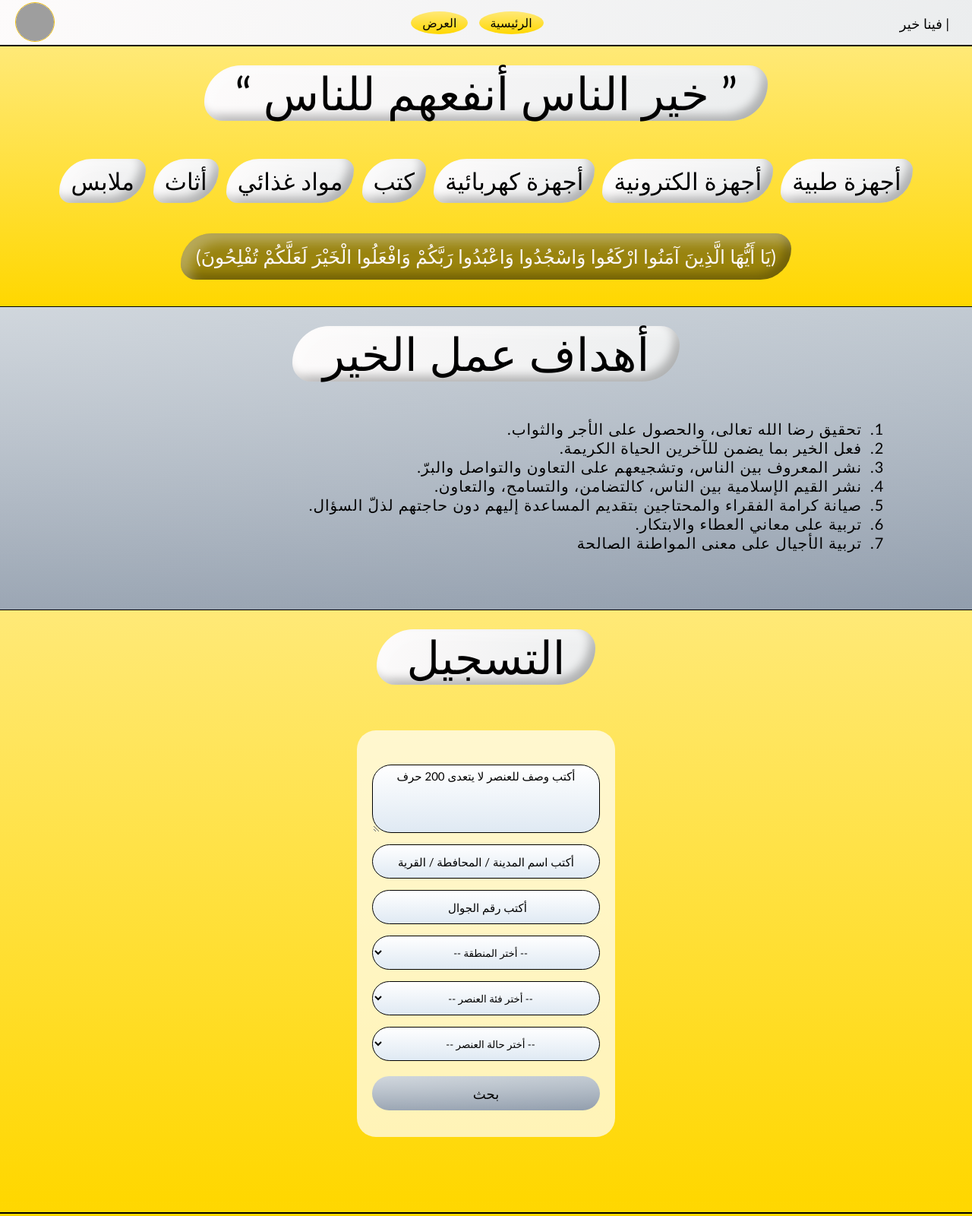
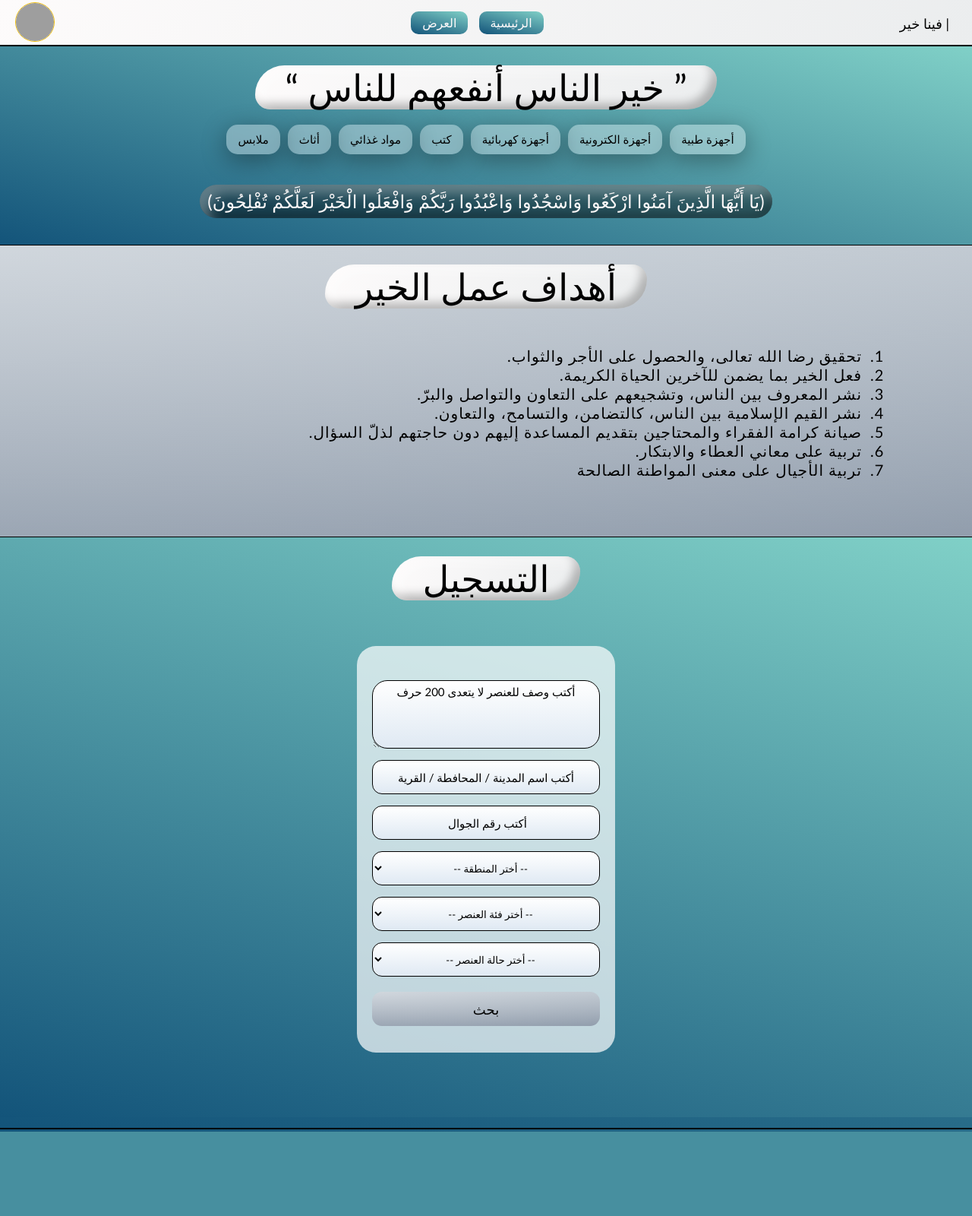
Before and after one commit to hus7sam/w, a PHP site: page / in a window 1280 px wide. Shown: the whole page at 76% size. After the commit the page ends 1489 px from the top, so only its background shows below. Run offline with PHP 8.4, Linux system fonts and the light colour scheme; grey boxes are pictures that could not be loaded.

Commit message:
css sort1

```diff
--- a/style.css
+++ b/style.css
@@ -5,13 +5,14 @@
     font-family: calibri;
     font-weight: normal;
     /*font-family: "Source Sans Pro", "Arial", sans-serif;*/
+    z-index: 10000;
+}
+body {
+    background-image: linear-gradient(135deg, #f5f7fa 0%, #c3cfe2 100%);
+
+    background-image: linear-gradient(15deg, #13547a 0%, #80d0c7 100%);
 
 }
-body{
-    background-image: linear-gradient(to top, #FFD700 0%, #ffe977 100%);
-
-}
-
 .logo
 {
     width: 32px;
@@ -71,10 +72,10 @@ body
 
     display: inline-block;
     margin: 15px auto 0px 10px;  padding: 5px 15px ;
-    background-image: linear-gradient(to top, #FFD700 0%, #ffe977 100%);
-    border-radius: 50%;
+    background-image: linear-gradient(15deg, #13547a 0%, #80d0c7 100%);
+    border-radius: 10px;
     height: fit-content;  width: fit-content;
-    text-align:center; text-decoration: none ; COLOR:black ;
+    text-align:center; text-decoration: none ; COLOR:snow ;
 
 }
 
@@ -91,7 +92,7 @@ body
 {     /* start header */
     display: block;
     /*background-image: linear-gradient(120deg, #ffd700 85%,#fffefc 10%, gold 100%);*/
-    background-image: linear-gradient(to top, #FFD700 0%, #ffe977 100%);
+    background-image: linear-gradient(15deg, #13547a 0%, #80d0c7 100%);
     text-align: center;  color: #f5f1f3;
     width: 100%;   height: fit-content;
     margin: auto auto;   padding: 25px 0;
@@ -105,7 +106,7 @@ body
     display: inline-block;
     height: fit-content;    width: fit-content; width: -moz-fit-content;
     display: block;
-    color: black; text-align: center; font-size: 85px;
+    color: black; text-align: center; font-size: 300%;
     background-image: linear-gradient(120deg, #fdfbfb 0%, #ebedee 100%);
     border-radius: 6pc 3pc;
     margin: auto auto ;     padding: 0 40px ;
@@ -126,10 +127,10 @@ body
 .head h2
 {
     display: block;
-    color: #fcf8f8;      text-align: center;     font-size: 30px;
-    margin: 40px auto 10px; padding: 15px 20px ;
+    color: #fcf8f8;      text-align: center;     font-size: 150%;
+    margin: 40px auto 10px; padding: 7px 10px ;
     height: fit-content;    width: fit-content; width: -moz-fit-content;
-    border-radius: 6pc 3pc;
+    border-radius: 2pc ;
     background-color: rgba(2, 2, 2, 0.4);
     box-shadow:
             12px 12px 16px 0 rgba(255, 255, 255, 0.3) inset,
@@ -138,26 +139,28 @@ body
 
 .head a
 {  /* start links  of header */
+    position: center;
     width: fit-content;     height: fit-content;
     display: inline-block;
     text-decoration: none;  color: black; text-align: center;
-    background-image: linear-gradient(120deg, #fdfbfb 0%, #ebedee 100%);
-    margin: 50px 3px 0 ;
-    padding: 10px 15px;
-    /*border: 1px dashed #0a0a0a;*/
-    border-radius: 3pc 1pc;
-    font-size: 30px; white-space: normal;
-    shape-outside: circle(50%);
-    box-shadow:
-            12px 12px 16px 0 rgba(255, 255, 255, 0.3) inset,
-            -8px -8px 12px 0 rgba(0, 0, 0, .25) inset;
+    margin: 20px 3px 0 ; padding: 10px 15px;
+    font-size: 15px; white-space: normal;
+    background: rgba( 255, 255, 255, 0.35 );
+    box-shadow: 0 8px 32px 0 rgba(5, 5, 5, 0.37);
+    backdrop-filter: blur( 3.5px );
+    -webkit-backdrop-filter: blur( 3.5px );
+    border-radius: 15px;
 }
 
 .head a:hover
 {
-    color: white;
-    background: linear-gradient(-180deg, #BCC5CE 0%, #929EAD 98%), radial-gradient(at top left, rgba(255,255,255,0.30) 0%, rgba(0,0,0,0.30) 100%);
-    background-blend-mode: screen;}
+    background: rgba( 255, 255, 255, 0.60 );
+    box-shadow: 0 8px 32px 0 rgba(5, 5, 5, 0.37);
+    backdrop-filter: blur( 3.5px );
+    -webkit-backdrop-filter: blur( 3.5px );
+    border-radius: 15px;
+
+}
 
 .head  ol
 {
@@ -339,7 +349,7 @@ footer a
     display: block;
     margin: 15px 0;  padding: 5px 5px;
     height: 45px;   width: 300px;
-    border-radius: 25px;    border: 1px solid #000;
+    border-radius: 13px;    border: 1px solid #000;
     font-family: calibri;   text-align: center;    /*font-size: 12px;*/
     background-image: linear-gradient(to top, #dfe9f3 0%, white 100%);
 }
@@ -350,17 +360,17 @@ footer a
     color: black;
 }
 
-input[type=text].input_form_insert
+.input_form_insert
 {
     display: block;
     margin: 15px auto;  padding: 5px 10px;
     height: 45px;   width: 300px;
     font-family: calibri;   text-align: center;     font-size: 15px; color: black;
-    border: 1px solid #000;    border-radius: 25px;
+    border: 1px solid #000;    border-radius: 13px;
     background-image: linear-gradient(to top, #dfe9f3 0%, white 100%);
 }
 
-input[type=text].input_form_insert:hover {
+.input_form_insert:hover {
     background-image: linear-gradient(to left, #BDBBBE 0%, #9D9EA3 100%), radial-gradient(88% 271%, rgba(255, 255, 255, 0.25) 0%, rgba(254, 254, 254, 0.25) 1%, rgba(0, 0, 0, 0.25) 100%), radial-gradient(50% 100%, rgba(255, 255, 255, 0.30) 0%, rgba(0, 0, 0, 0.30) 100%);
     background-blend-mode: normal, lighten, soft-light;    color: snow;
 }
@@ -383,7 +393,7 @@ input[type=text].input_form_insert:hover {
     display: block;
     margin: 15px auto;  padding: 5px 10px;
     height: 90px;   max-height: 90px;   width: 300px;   max-width: 300px;
-    border-radius: 25px; border: 1px solid #000;
+    border-radius: 20px; border: 1px solid #000;
     text-align: center; font-size: 15px;
     background-image: linear-gradient(to top, #dfe9f3 0%, white 100%);
 }
@@ -399,12 +409,12 @@ input[type=text].input_form_insert:hover {
     height: 45px ; width: 300px;
     background: linear-gradient(-180deg, #BCC5CE 0%, #929EAD 98%), radial-gradient(at top left, rgba(255,255,255,0.30) 0%, rgba(0,0,0,0.30) 100%);
     background-blend-mode: screen;
-    border-radius: 25px; border-width: 0px;
+    border-radius: 13px; border-width: 0px;
     font-family: calibri;   text-align: center; font-size: 18px; color: black;
 }
 
 .btn_submit_insert:hover {
-    background-image: linear-gradient(to right, #4facfe 0%, #00f2fe 100%);
+    background-image: linear-gradient(15deg, #13547a 0%, #80d0c7 100%);
 }
 
 .box_sreach
@@ -566,40 +576,25 @@ input[type=text].input_form_insert:hover {
     {
         width: 95%;
     }
+
     .list_sreach
     {
         width: 150px;
         margin: 8px 5px;
     }
+
+
 }
 
 /*// Medium devices (tablets, 768px and up)*/
 @media (min-width: 576px) and (max-width: 767.98px)
 {
     .Display_Grid-container {
-        display: grid;
+
         grid-template-columns:  48% 48% ;
     }
 
-    .grid-item
-    {
-        padding: 0px;  margin: 0 0 20px 0;
-    }
 
-    .head h1
-    {
-        font-size: 50px;
-    }
-
-    .head h2
-    {
-        font-size: 20px;
-    }
-
-    .head a
-    {  /* start links  of header */
-        font-size: 20px;
-    }
     .box_sreach
     {
         width: 90%;
@@ -617,29 +612,9 @@ input[type=text].input_form_insert:hover {
 {
 
     .Display_Grid-container {
-        display: grid;
-        width: 98%;
+
         grid-template-columns:  32% 32% 32%;
-        grid-gap: 15px ;
-    }
 
-    .grid-item  td{
-        font-size: 10px;
-    }
-
-    .head h1
-    {
-        font-size: 60px;
-    }
-
-    .head h2
-    {
-        font-size: 25px;
-    }
-
-    .head a
-    {  /* start links  of header */
-        font-size: 31px;
     }
 }
 
@@ -647,26 +622,11 @@ input[type=text].input_form_insert:hover {
 {
 
     .Display_Grid-container {
-        display: grid;
-        width: 98%;
+
         grid-template-columns:  32% 32% 32%;
-        grid-gap: 15px ;
+
     }
 
-    .head h1
-    {
-        font-size: 60px;
-    }
-
-    .head h2
-    {
-        font-size: 25px;
-    }
-
-    .head a
-    {  /* start links  of header */
-        font-size: 31px;
-    }
 
 }
 
@@ -674,25 +634,8 @@ input[type=text].input_form_insert:hover {
 @media (min-width: 1200px)
 {
     .Display_Grid-container {
-        display: grid;
-        width: 98%;
         grid-template-columns:  23% 23% 23% 23%;
-        grid-gap: 20px ;
-        padding: 30px 0px;
     }
 
-    .head h1
-    {
-        font-size: 60px;
-    }
 
-    .head h2
-    {
-        font-size: 25px;
-    }
-
-    .head a
-    {  /* start links  of header */
-        font-size: 31px;
-    }
 }
```
Also changed, not shown: other parts of style.css (+28 -21 lines).
